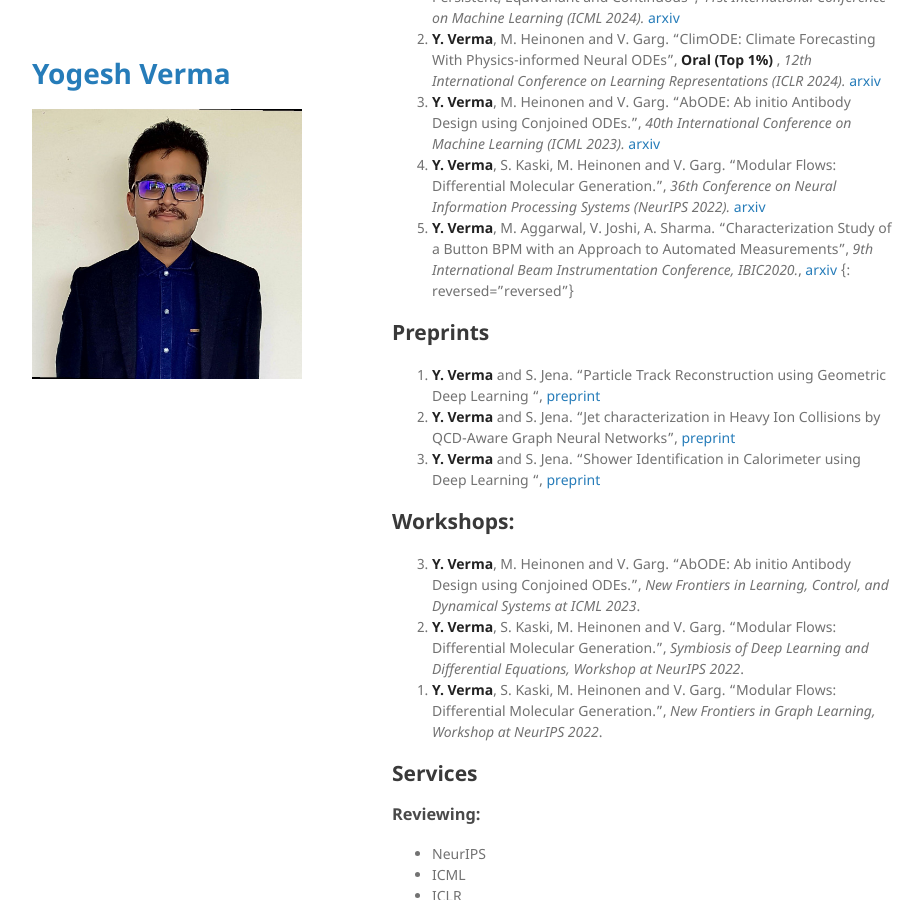
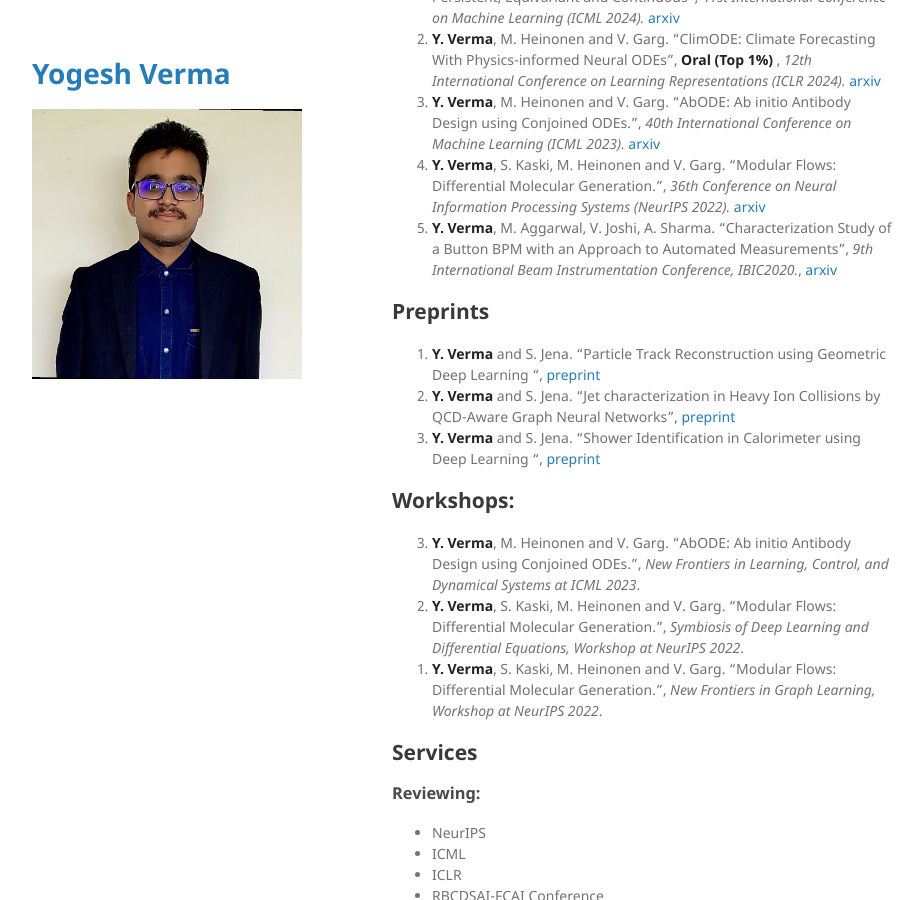
Before and after one commit to yoverma/yoerma.github.io, a Jekyll site: the page built from index.md, in a window 1280 px wide and 900 px high, scrolled down 345 px. Shown: the whole window, without its empty margins (178-1101 px from the left). Built offline with Jekyll 4.4.1, drawn with Linux system fonts in a browser that asks for light colours; the repository's description, which GitHub fills in, is left out; our own code applies the rules of GitHub Pages for plain Markdown files; part of the change alters nothing that is shown.

Commit message:
Update index.md

```diff
--- a/index.md
+++ b/index.md
@@ -12,7 +12,7 @@ More about me [here](./more_about_me.html).
 0. **Y. Verma**, M. Heinonen and V. Garg. "ClimODE: Climate Forecasting With Physics-informed Neural ODEs", <span style="color:red"> **Oral (Top 1%)** </span>, _12th International Conference on Learning Representations (ICLR 2024)._ [arxiv](https://openreview.net/pdf?id=xuY33XhEGR)
 0. **Y. Verma**, M. Heinonen and V. Garg. "AbODE: Ab initio Antibody Design using Conjoined ODEs.", _40th International Conference on Machine Learning (ICML 2023)._ [arxiv](https://arxiv.org/abs/2306.01005)
 0. **Y. Verma**, S. Kaski, M. Heinonen and V. Garg. "Modular Flows: Differential Molecular Generation.", _36th Conference on Neural Information Processing Systems (NeurIPS 2022)._ [arxiv](https://arxiv.org/abs/2210.06032)
-0. **Y. Verma**, M. Aggarwal, V. Joshi, A. Sharma. "Characterization Study of a Button BPM with an Approach to Automated Measurements", _9th International Beam Instrumentation Conference, IBIC2020._, [arxiv](https://inspirehep.net/files/27237f582a7215167d233bb072abcb24) {: reversed="reversed"}
+0. **Y. Verma**, M. Aggarwal, V. Joshi, A. Sharma. "Characterization Study of a Button BPM with an Approach to Automated Measurements", _9th International Beam Instrumentation Conference, IBIC2020._, [arxiv](https://inspirehep.net/files/27237f582a7215167d233bb072abcb24)
 
 
 ## Preprints
```
